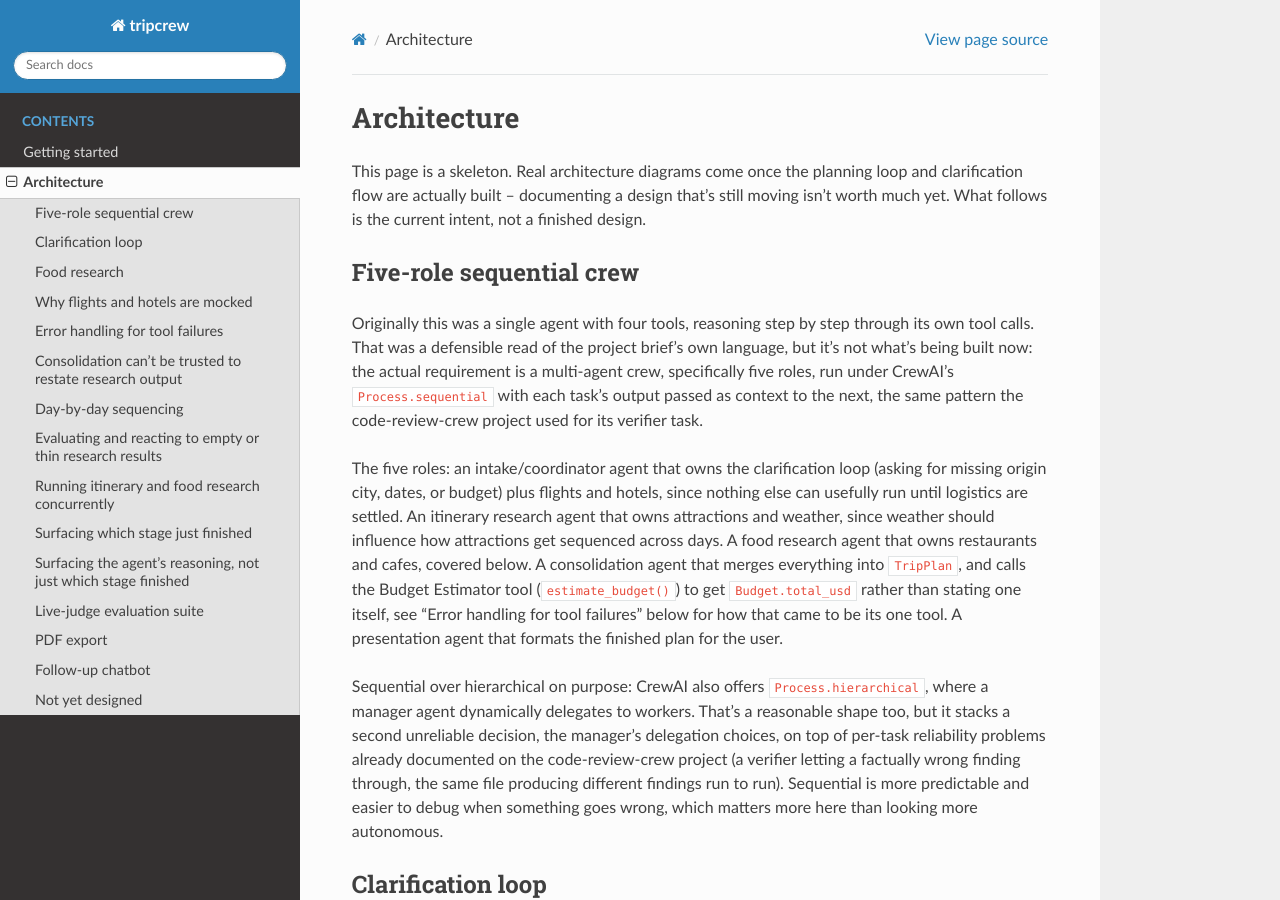
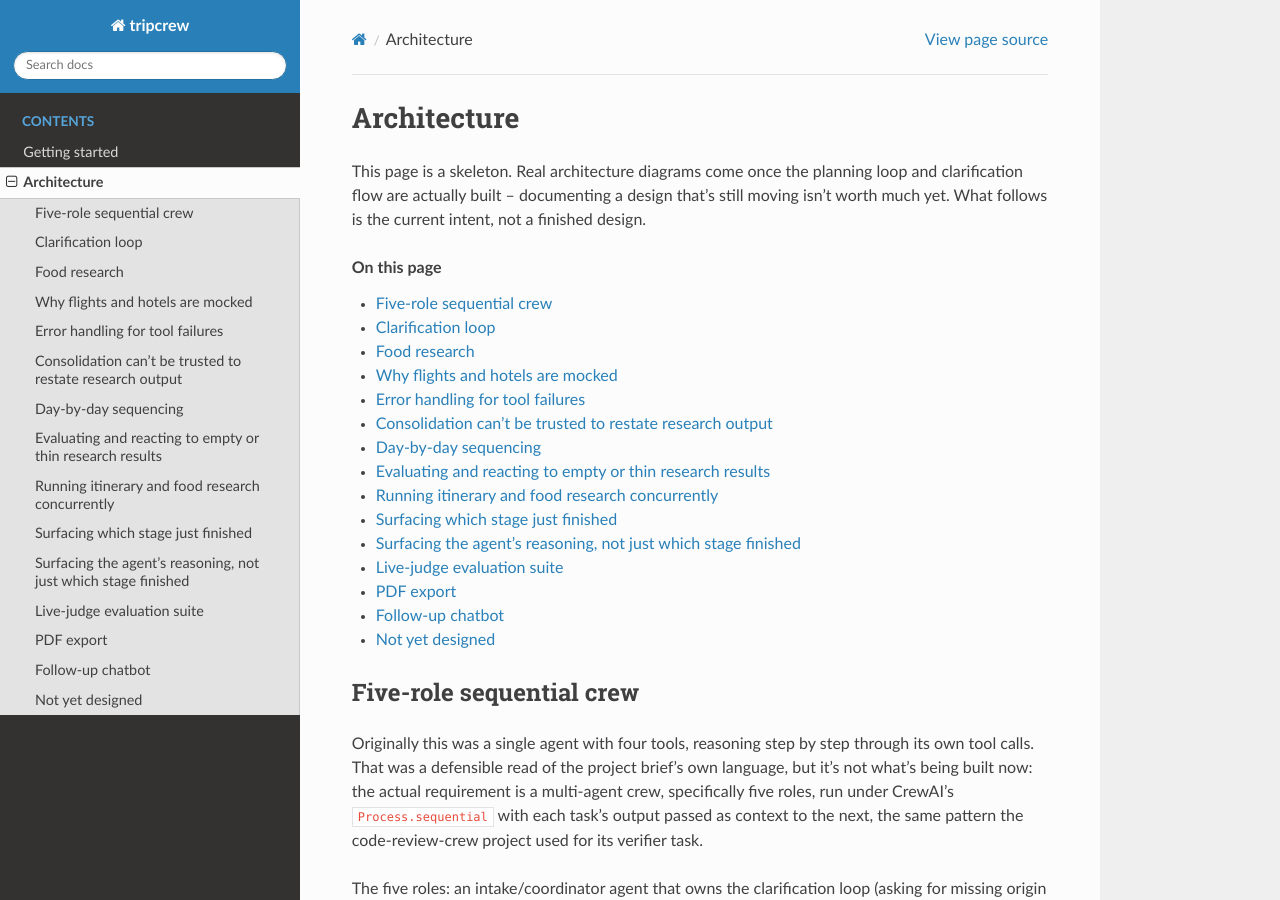
Before and after one commit to sushisuj/tripcrew, a Sphinx documentation site: the page built from docs/architecture.rst, in a window 1280 px wide and 900 px high. Built offline with Sphinx 7.4.7 and the Read the Docs theme 3.1.0, drawn with Linux system fonts in a browser that asks for light colours.

Commit message:
Add a local contents TOC to the architecture docs now that it has 15 sections

```diff
--- a/docs/architecture.rst
+++ b/docs/architecture.rst
@@ -5,6 +5,10 @@ This page is a skeleton. Real architecture diagrams come once the planning
 loop and clarification flow are actually built -- documenting a design
 that's still moving isn't worth much yet. What follows is the current
 intent, not a finished design.
+
+.. contents:: On this page
+   :local:
+   :depth: 1
 
 Five-role sequential crew
 ---------------------------
```
